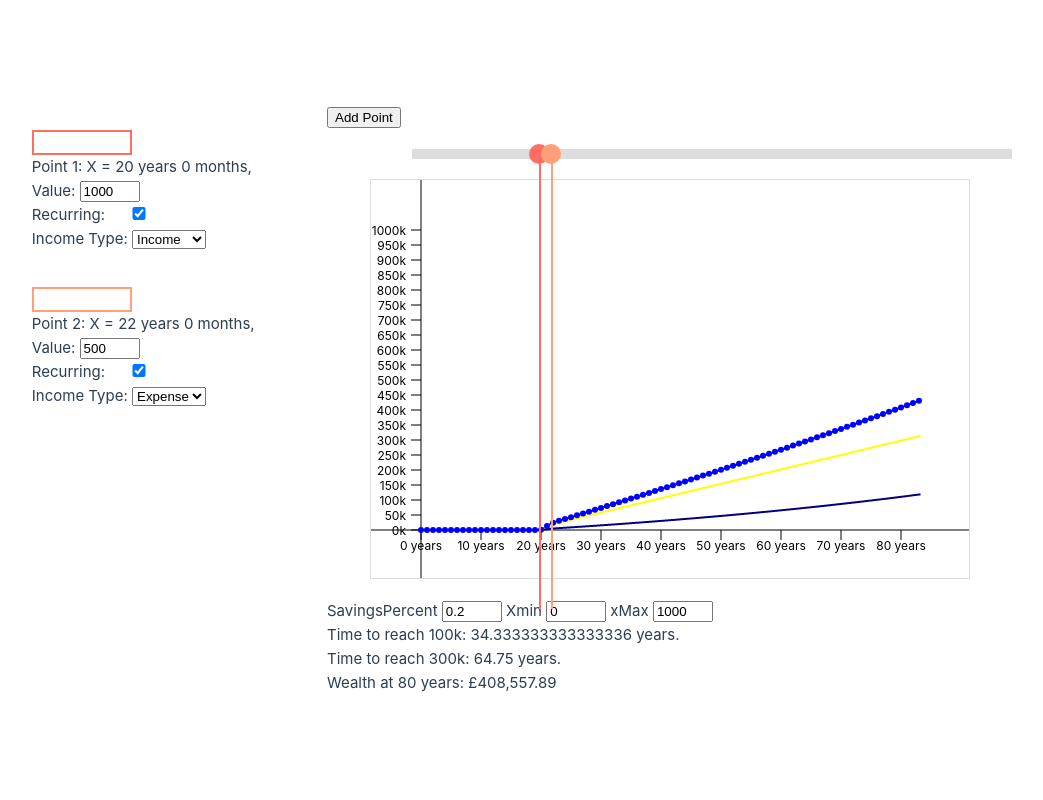
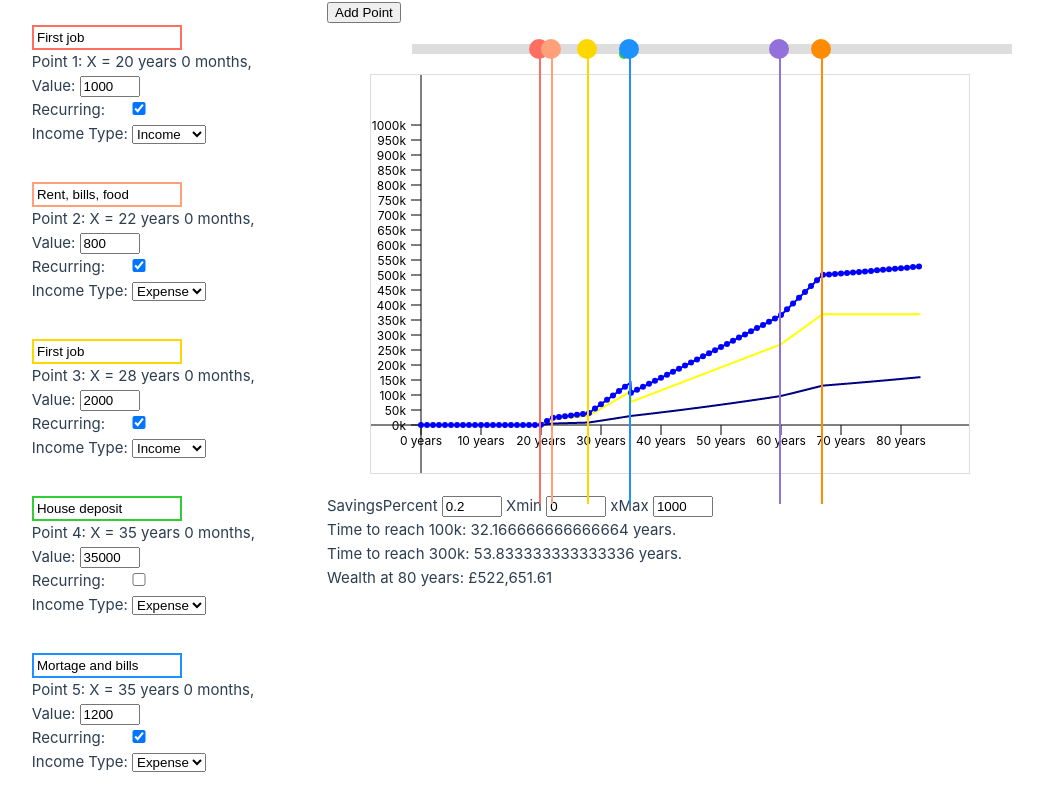
Before and after one commit to matt-chaib/fdb, a Vue app: page / in a window 1280 px wide. Shown: the top 800 px of the page, without its empty margins (5-1048 px from the left). Built offline with nearby package versions, Linux system fonts and the light colour scheme; the HTML template or start-up script is replaced by a standard one.

Commit message:
alter defaults

```diff
--- a/src/components/FinancialAttributes.vue
+++ b/src/components/FinancialAttributes.vue
@@ -17,7 +17,7 @@ import { sliderColors } from '@/utils/colours';
           type="String"
           v-model.number="point.name"
           :min="0"
-          :style="{border: `2px solid ${sliderColors[index]}`, width: '100px', padding: '0.2rem'}"
+          :style="{border: `2px solid ${sliderColors[index]}`, width: '150px', padding: '0.2rem'}"
         />
       </label>
 
--- a/src/stores/points.ts
+++ b/src/stores/points.ts
@@ -3,7 +3,15 @@ import type { Point } from '@/types/Point';
 
 export const usePointsStore = defineStore('points', {
   state: () => ({
-    points: [{x: 240, value: 1000, recurring: true, type: "income"}, {x: 264, value: 500, recurring: true, type: "expense"}] as Point[], // The array to store incomes
+    points: [
+      {name: "First job",x: 240, value: 1000, recurring: true, type: "income"},
+      {name: "Rent, bills, food", x: 264, value: 800, recurring: true, type: "expense"},
+      {name: "First job",x: 12 * 28, value: 2000, recurring: true, type: "income"},
+      {name: "House deposit", x: 12 * 35, value: 35000, recurring: false, type: "expense"},
+      {name: "Mortage and bills", x: 12 * 35, value: 1200, recurring: true, type: "expense"},
+      {name: "Bills", x: 12 * 60, value: 500, recurring: true, type: "expense"},
+      {name: "Pension", x: 12 * 67, value: 500, recurring: true, type: "income"}
+    ] as Point[], // The array to store incomes
   }),
   actions: {
     addPoint() {
```
